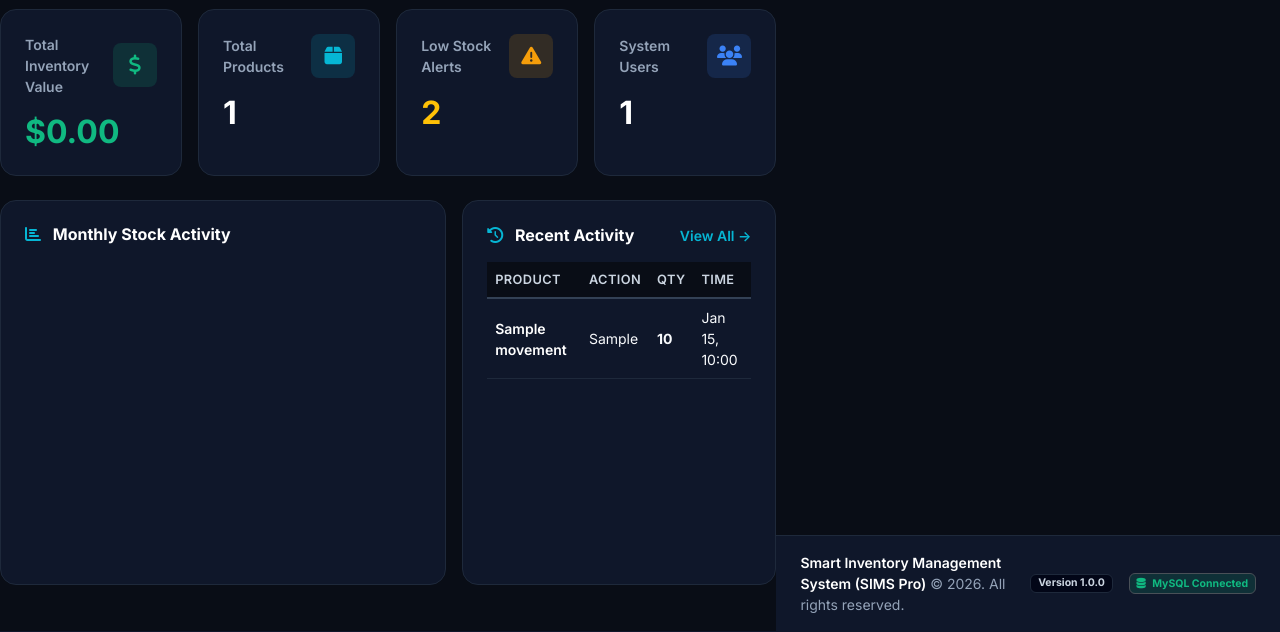
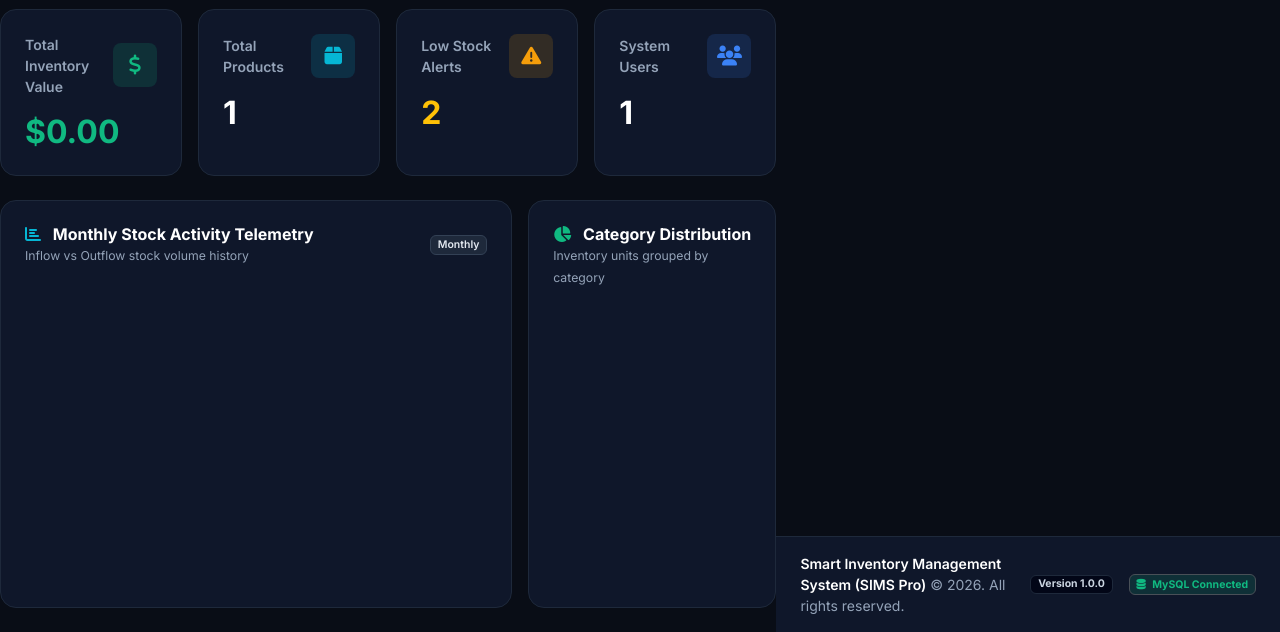
Before and after one commit to jayandisemini/inventory-management-system, a PHP site: template app/Views/dashboard/admin.php in a window 1280 px wide. Shown: the part 169-801 px from the top of the page. Run offline with PHP 8.4, Linux system fonts and the light colour scheme; the template is opened without the code that fills it: most values are stand-ins (such as "Sample title", 1, 10 or a date in 2020); a map, chart or similar area stays blank; some libraries are stand-ins or nearby versions.

Commit message:
feat(dashboard): add category stock distribution donut chart

```diff
--- a/app/Views/dashboard/admin.php
+++ b/app/Views/dashboard/admin.php
@@ -86,50 +86,35 @@
         </div>
     </div>
 
-    <!-- Main Content Section: Chart + Activity Table -->
-    <div class="row g-3">
+    <!-- Analytics Row 1: Monthly Movements & Category Donut Chart -->
+    <div class="row g-3 mb-4">
         <!-- Monthly Stock Activity Chart -->
-        <div class="col-12 col-lg-7">
+        <div class="col-12 col-lg-8">
             <div class="card border-0 rounded-4 bg-slate-900 p-4 h-100">
                 <div class="d-flex align-items-center justify-content-between mb-3">
-                    <h6 class="fw-bold text-white mb-0"><i class="fas fa-chart-bar me-2 text-cyan"></i> Monthly Stock Activity</h6>
+                    <div>
+                        <h6 class="fw-bold text-white mb-0"><i class="fas fa-chart-bar me-2 text-cyan"></i> Monthly Stock Activity Telemetry</h6>
+                        <small class="text-slate-400 fs-8">Inflow vs Outflow stock volume history</small>
+                    </div>
+                    <span class="badge bg-slate-800 text-slate-300 fs-8">Monthly</span>
                 </div>
-                <div style="height: 300px;">
+                <div style="height: 280px;">
                     <canvas id="monthlyMovementsChart"></canvas>
                 </div>
             </div>
         </div>
 
-        <!-- Recent Activity Feed -->
-        <div class="col-12 col-lg-5">
+        <!-- Category Stock Distribution Donut Chart -->
+        <div class="col-12 col-lg-4">
             <div class="card border-0 rounded-4 bg-slate-900 p-4 h-100">
                 <div class="d-flex align-items-center justify-content-between mb-3">
-                    <h6 class="fw-bold text-white mb-0"><i class="fas fa-history me-2 text-cyan"></i> Recent Activity</h6>
-                    <a href="/movements" class="text-cyan fs-8 text-decoration-none fw-semibold">View All &rarr;</a>
+                    <div>
+                        <h6 class="fw-bold text-white mb-0"><i class="fas fa-chart-pie me-2 text-emerald"></i> Category Distribution</h6>
+                        <small class="text-slate-400 fs-8">Inventory units grouped by category</small>
+                    </div>
                 </div>
-                <div class="table-responsive">
-                    <table class="table align-middle mb-0 fs-7">
-                        <thead>
-                            <tr class="text-slate-400">
-                                <th>Product</th>
-                                <th>Action</th>
-                                <th>Qty</th>
-                                <th>Time</th>
-                            </tr>
-                        </thead>
-                        <tbody>
-                            <?php foreach ($recentMovements as $mv): ?>
-                                <tr>
-                                    <td>
-                                        <div class="fw-semibold text-white"><?= htmlspecialchars($mv->product_name) ?></div>
-                                    </td>
-                                    <td><?= $mv->getTypeBadgeHtml() ?></td>
-                                    <td class="fw-bold text-white"><?= $mv->quantity ?></td>
-                                    <td class="text-slate-400 fs-8"><?= date('M d, H:i', strtotime($mv->created_at)) ?></td>
-                                </tr>
-                            <?php endforeach; ?>
-                        </tbody>
-                    </table>
+                <div style="height: 280px; position: relative;">
+                    <canvas id="categoryDistributionChart"></canvas>
                 </div>
             </div>
         </div>
```
